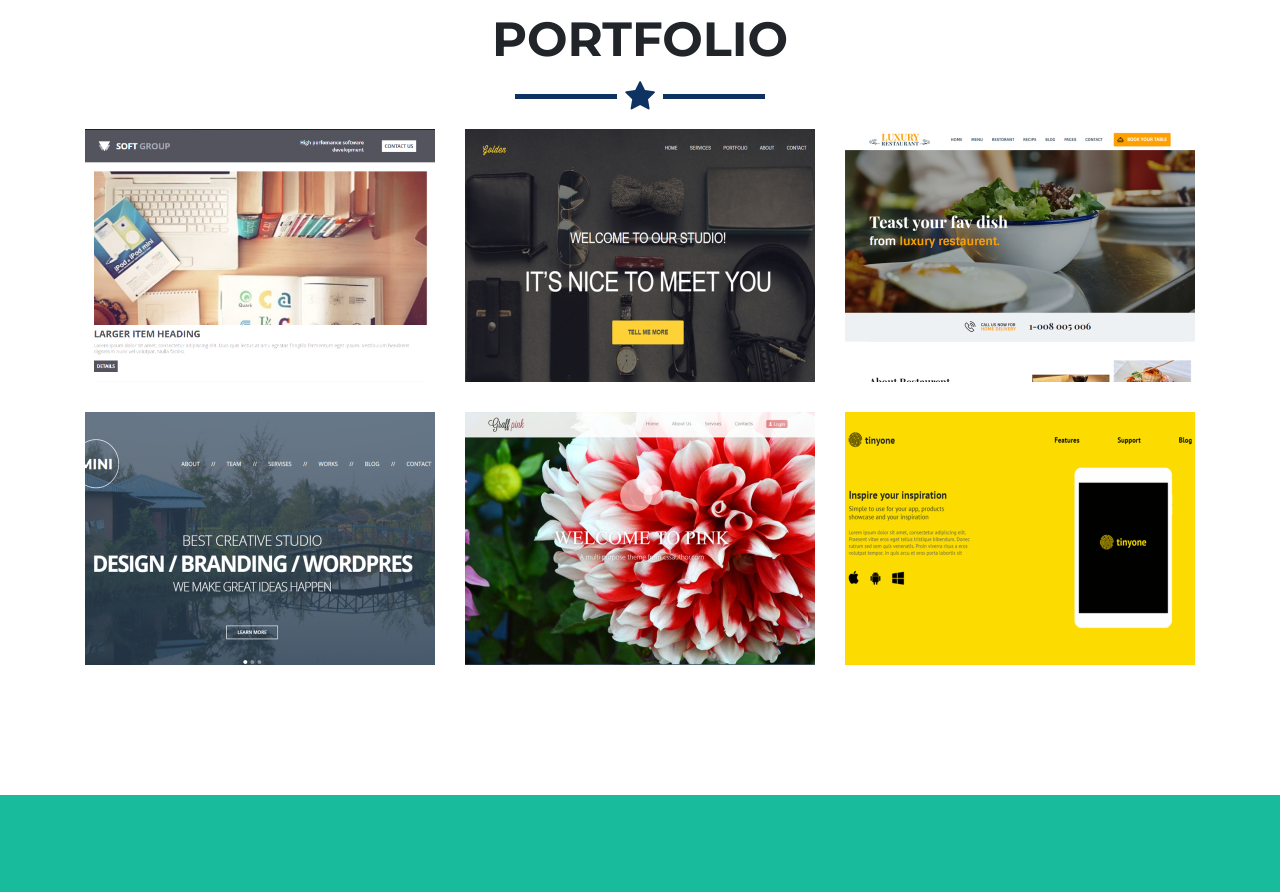
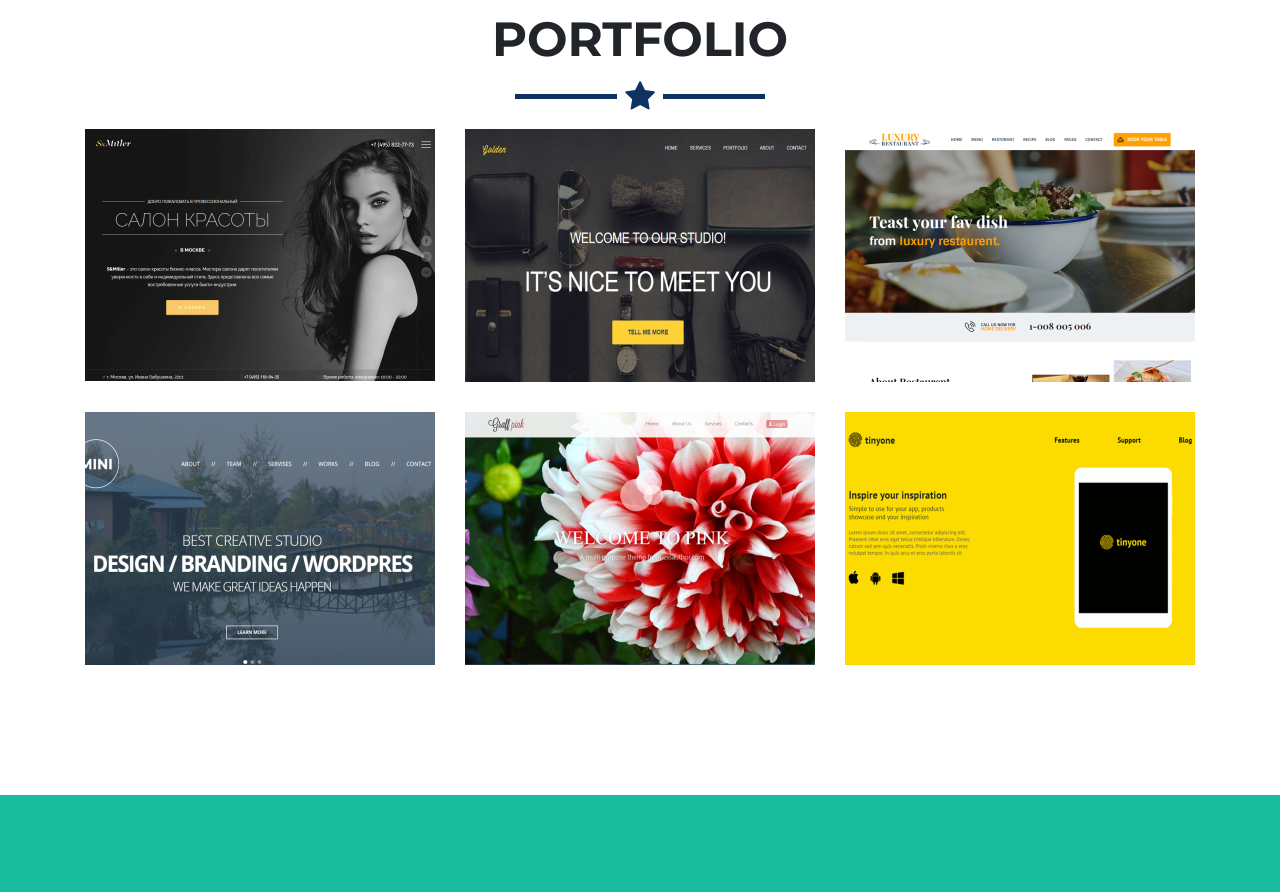
Before and after one commit to Maxrozvora/maxrozvora.github.io, a plain HTML site: page portfolio/index.html in a window 1280 px wide. Shown: the part 820-1712 px from the top of the page. Drawn offline with Linux system fonts and the light colour scheme.

Commit message:
change img

```diff
--- a/portfolio/index.html
+++ b/portfolio/index.html
@@ -74,7 +74,7 @@
                   <i class="fa fa-search-plus fa-3x"></i>
                 </div>
               </div>
-              <img class="img-fluid" src="img/portfolio/softGroup.png" alt="">
+              <img class="img-fluid" src="img/portfolio/Smitler.png" alt="">
             </a>
           </div>
           <div class="col-sm-4 portfolio-item">
```
